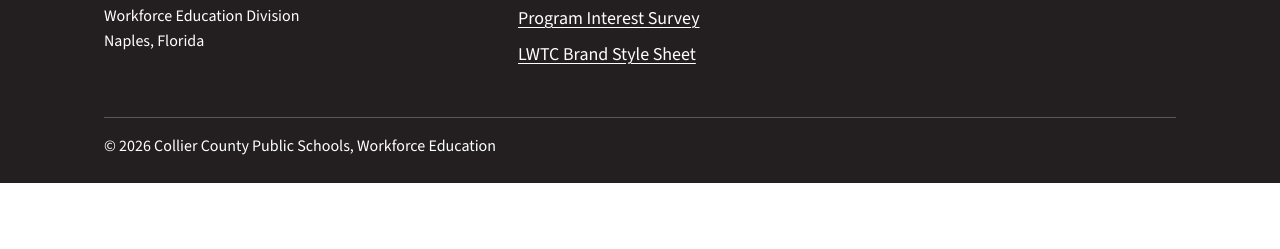
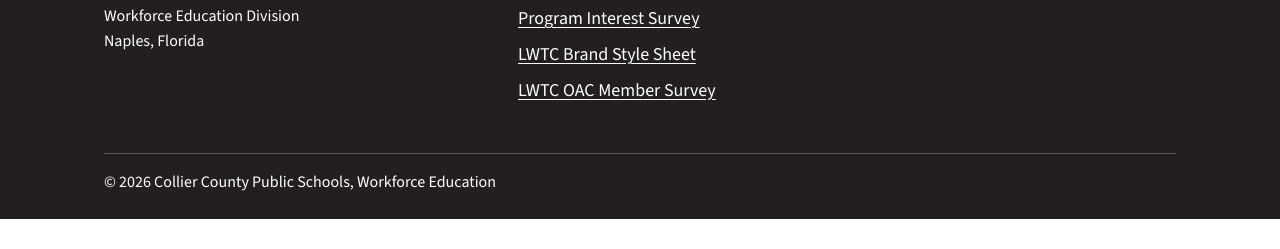
Before and after one commit to LWTCApps/training, a plain HTML site: page index.html in a window 1280 px wide. Shown: the part 551-800 px from the top of the page. Drawn offline with nearby package versions, Linux system fonts and the light colour scheme.

Commit message:
Add LWTC OAC Member Survey link to index.html

```diff
--- a/index.html
+++ b/index.html
@@ -177,6 +177,7 @@ h1,h2,h3{font-family:var(--display);font-weight:400;line-height:1.1}
         <li><a href="https://cte-text-complexity.lwtc.app/">CTE Text Complexity</a></li>
         <li><a href="https://lwtcapps.github.io/tech_compass/">Program Interest Survey</a></li>
         <li><a href="https://lwtc-brandguide.lwtc.app/">LWTC Brand Style Sheet</a></li>
+        <li><a href="https://oac.lwtc.app/">LWTC OAC Member Survey</a></li>
       </ul>
     </div>
     <div>
```
